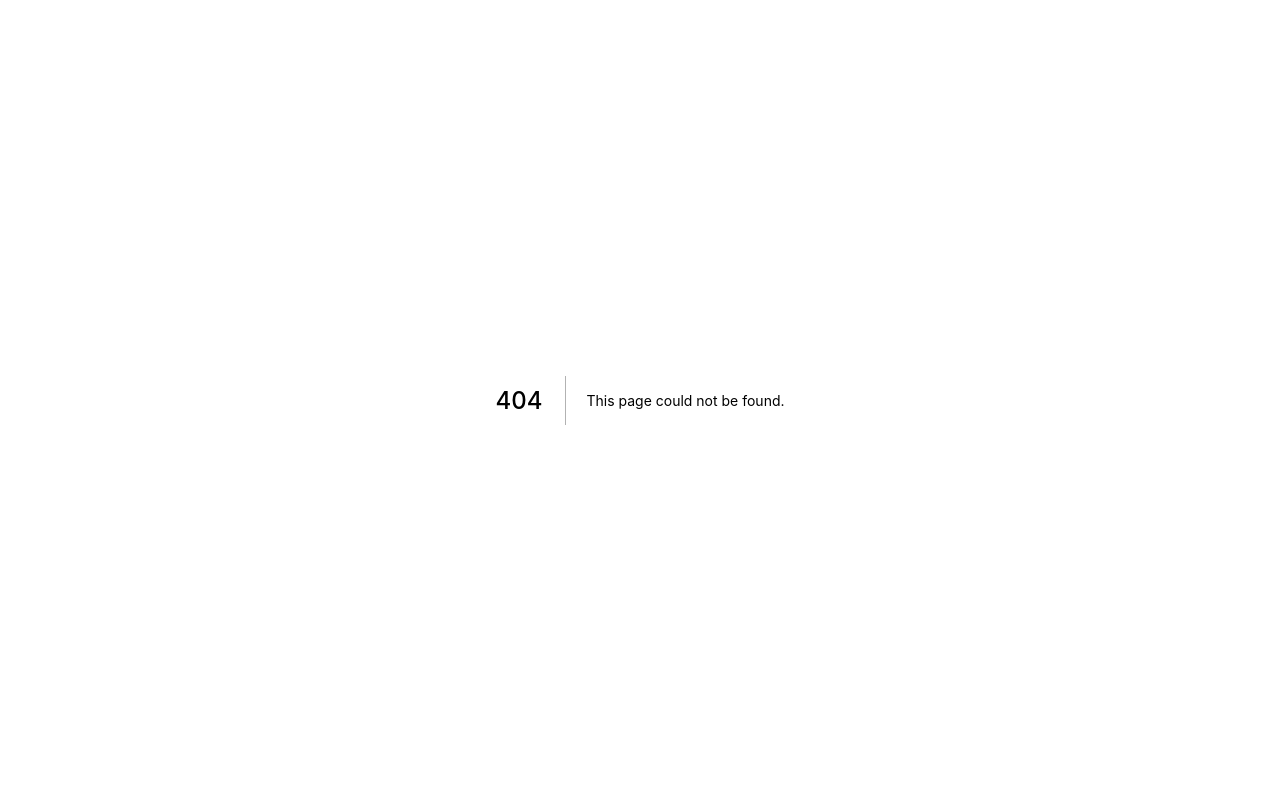
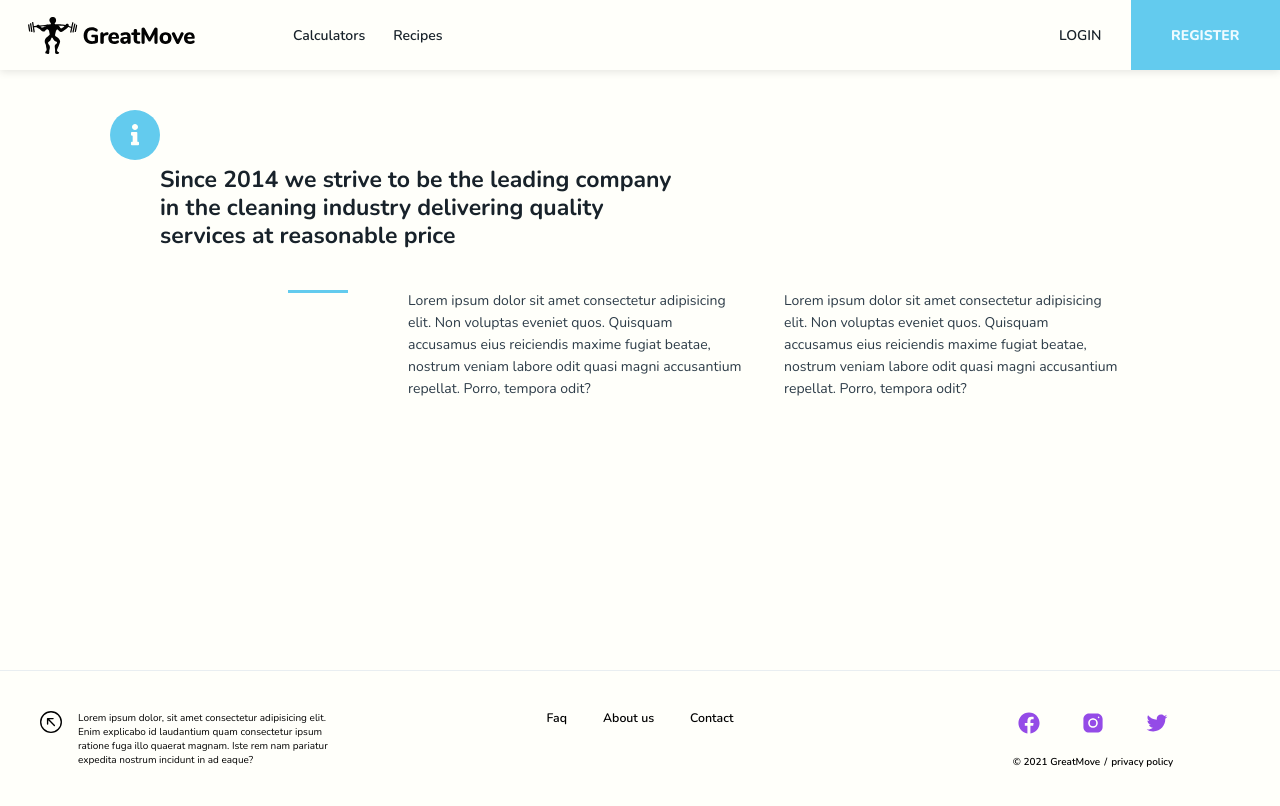
Before and after one commit to TheStelarek/GreatMove.Web, a Next.js app: page /about in a window 1280 px wide. Before the commit this address had no page. Shown: the top 806 px of the page. Built offline with nearby package versions, Linux system fonts and the light colour scheme.

Commit message:
feat: create about page (#75)

```diff
--- /dev/null
+++ b/src/pages/about/About.module.scss
@@ -0,0 +1,106 @@
+.wrapper {
+   display: flex;
+   flex-direction: column;
+   padding: var(--space-6) var(--space-5);
+
+   .iconWrapper {
+      height: 50px;
+      width: 50px;
+      border-radius: 50%;
+      background-color: var(--blue-400);
+      display: flex;
+      justify-content: center;
+      align-items: center;
+
+      .icon {
+         width: 8px;
+
+         path {
+            fill: var(--white);
+         }
+      }
+   }
+
+   h5 {
+      margin-top: var(--space-1-5);
+      width: 100%;
+      color: var(--gray-900);
+   }
+
+   .descWrapper {
+      display: flex;
+      flex-direction: column;
+      justify-content: flex-end;
+      margin-top: var(--space-10);
+      gap: var(--space-4);
+
+      p {
+         font-size: var(--font-size-p1);
+         line-height: var(--line-height-p3);
+         color: var(--gray-800);
+         position: relative;
+
+         &:first-of-type::before {
+            content: '';
+            position: absolute;
+            top: -20px;
+            height: 3px;
+            width: 60px;
+            background-color: var(--blue-400);
+         }
+      }
+   }
+}
+
+@media (min-width: 600px) {
+   .wrapper {
+      padding: var(--space-10) var(--space-20);
+   }
+}
+
+@media (min-width: 900px) {
+   .wrapper {
+      padding: var(--space-10) var(--space-36);
+
+      .iconWrapper {
+         margin-left: -50px;
+      }
+
+      h5 {
+         width: 70%;
+      }
+
+      .descWrapper {
+         flex-direction: row;
+         gap: var(--space-6);
+
+         p {
+            width: 35%;
+
+            &:first-of-type::before {
+               content: '';
+               top: 0;
+               left: -120px;
+            }
+         }
+      }
+   }
+}
+
+@media (min-width: 1100px) {
+   .wrapper {
+      padding: var(--space-10) var(--space-40);
+
+      h5 {
+         width: 55%;
+      }
+
+      .descWrapper {
+         gap: var(--space-10);
+
+         p {
+            width: 35%;
+         }
+      }
+   }
+}
--- /dev/null
+++ b/src/pages/about/index.tsx
@@ -0,0 +1,34 @@
+import { ReactElement } from 'react';
+import styles from '@/pages/about/About.module.scss';
+import Layout from '@/components/core/layout/Layout';
+import Info from '@/public/icons/info-solid.svg';
+
+const About = () => (
+   <div className={styles.wrapper}>
+      <span className={styles.iconWrapper}>
+         <Info className={styles.icon} />
+      </span>
+      <h5 className={styles.heading}>
+         Since 2014 we strive to be the leading company in the cleaning industry delivering quality services at
+         reasonable price
+      </h5>
+      <div className={styles.descWrapper}>
+         <p>
+            Lorem ipsum dolor sit amet consectetur adipisicing elit. Non voluptas eveniet quos. Quisquam accusamus eius
+            reiciendis maxime fugiat beatae, nostrum veniam labore odit quasi magni accusantium repellat. Porro, tempora
+            odit?
+         </p>
+         <p>
+            Lorem ipsum dolor sit amet consectetur adipisicing elit. Non voluptas eveniet quos. Quisquam accusamus eius
+            reiciendis maxime fugiat beatae, nostrum veniam labore odit quasi magni accusantium repellat. Porro, tempora
+            odit?
+         </p>
+      </div>
+   </div>
+);
+
+export default About;
+
+About.getLayout = function getLayout(page: ReactElement) {
+   return <Layout>{page}</Layout>;
+};
```
Also changed, not shown: public/icons/info-solid.svg (added).
